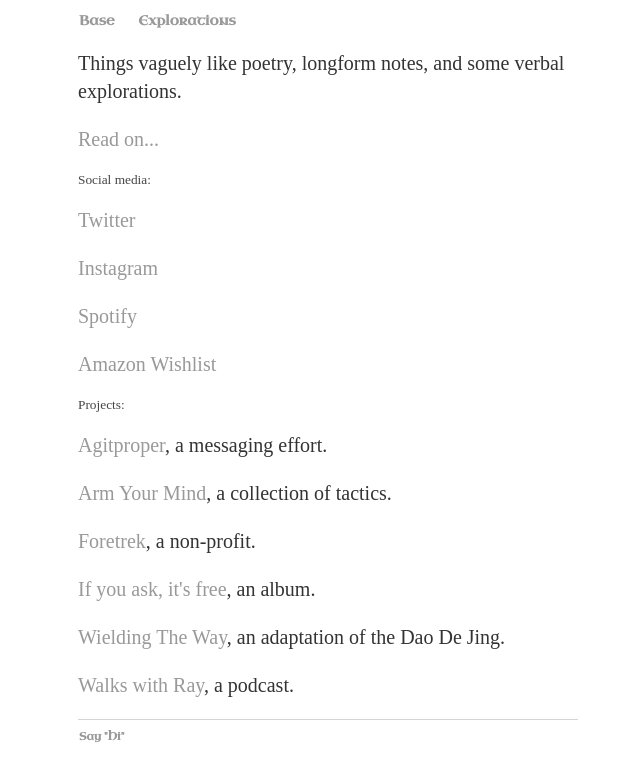
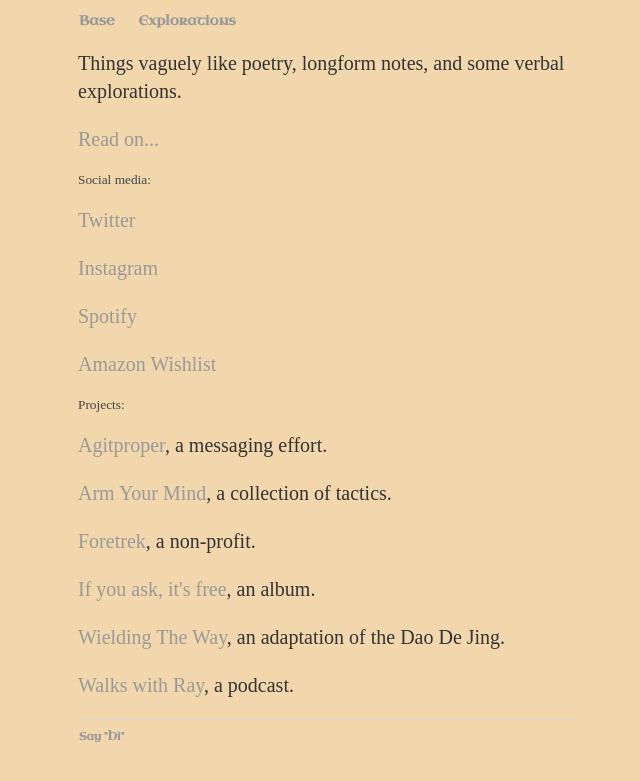
Before and after one commit to ray-dorai/ray-dorai.github.io, a Jekyll site: the page built from index.html, in a window 1280 px wide. Shown: the top 781 px of the page, without its empty margins (312-952 px from the left). Built offline with Jekyll 4.4.1, drawn with Linux system fonts in a browser that asks for light colours; some web fonts are replaced.

Commit message:
Update main.css

```diff
--- a/css/main.css
+++ b/css/main.css
@@ -10,6 +10,7 @@
     color: #444;
     padding-left:0.3em;
     padding-right:0.3em;
+    background-color: #f2d7ac;
 }
 
 nav ul, footer ul {
```
